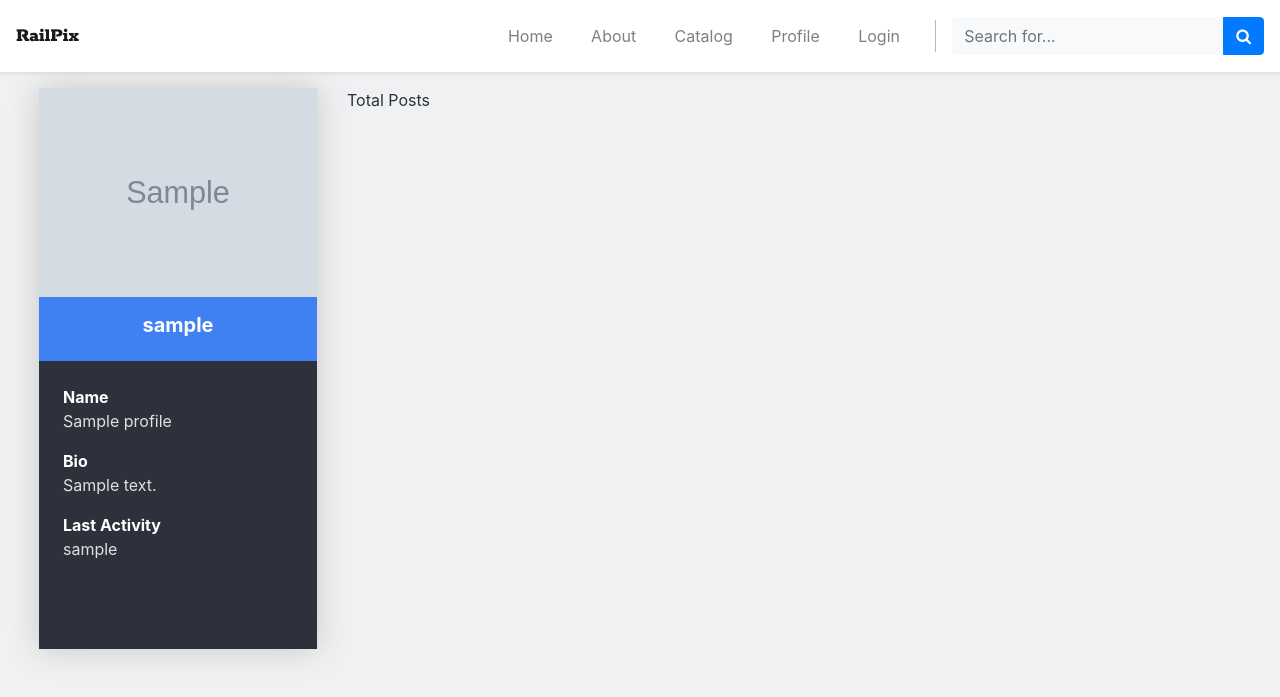
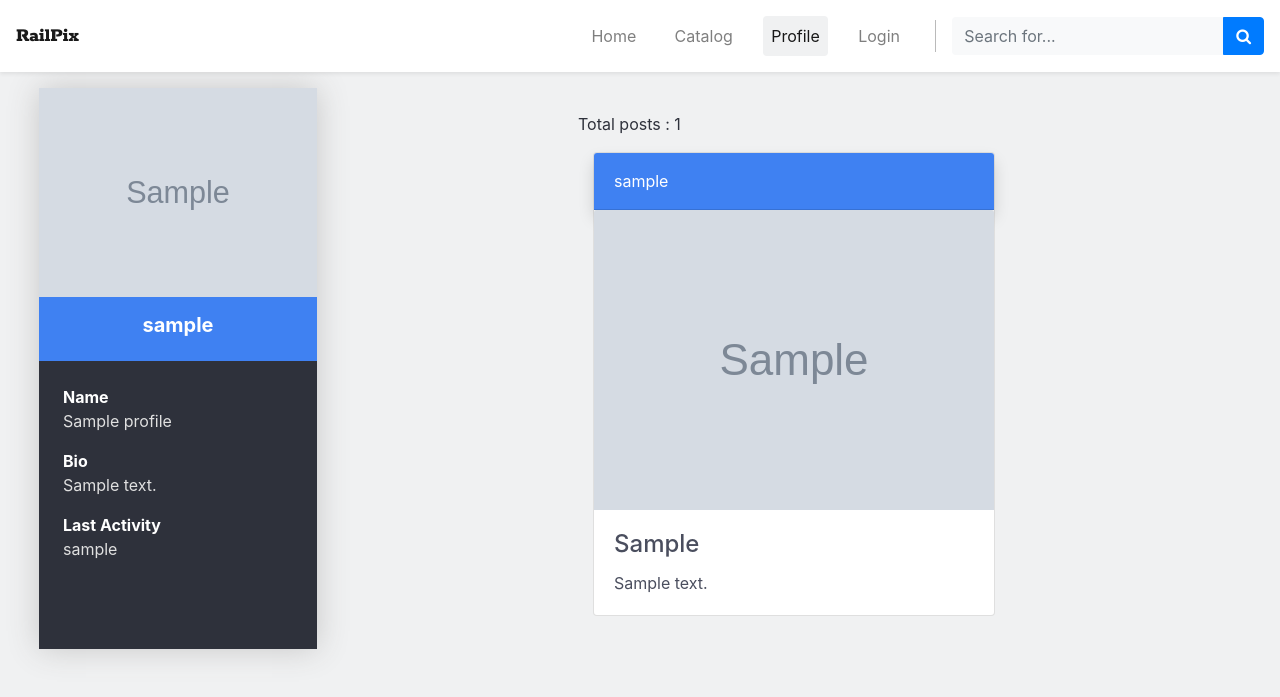
Before and after one commit to Jonbodoe/RailPix, a PHP site: page /profile.php in a window 1280 px wide. Shown: the top 697 px of the page. Run offline with PHP 8.4, Linux system fonts and the light colour scheme; the visitor is signed in with stand-in values (Sample User, id 1); tables that the repository leaves empty or names only in its code hold one stand-in row (values such as "Sample post"); grey boxes marked "Sample" are stand-in pictures.

Commit message:
profile posts added

```diff
--- a/assets/navbar.php
+++ b/assets/navbar.php
@@ -6,21 +6,7 @@
 
   <div class="collapse navbar-collapse" id="navbarSupportedContent">
     <ul class="navbar-nav ml-auto">
-      <li class="nav-item">
-        <a class="nav-link" href="./index.php">Home</a>
-      </li>
-      <li class="nav-item">
-        <a class="nav-link" href="./index.php#about">About</a>
-      </li>
-      <li class="nav-item">
-        <a class="nav-link" href="./catalog.php">Catalog</a>
-      </li>
-      <li class="nav-item">
-        <a class="nav-link" href="./profile.php">Profile</a>
-      </li>
-      <li class="nav-item">
-        <a class="nav-link" href="./login.php">Login</a>
-      </li>
+      <?php require './data/navLinks.php'?>
     </ul>
     <div class="nav-seperate"></div>
     <form class="d-none d-sm-inline-block form-inline ml-auto ml-md-3 my-2 my-md-0 mw-100 navbar-search">
--- a/data/homecards.php
+++ b/data/homecards.php
@@ -1,7 +1,7 @@
 <?php
     require 'dbConn.php';
 
-    $sql = "SELECT * FROM posts";
+    $sql = "SELECT * FROM posts LIMIT 4";
     $result = $connect->query($sql);
         if($result->num_rows > 0) {
             while($item = $result->fetch_assoc()) {
--- a/data/loginUser.php
+++ b/data/loginUser.php
@@ -5,6 +5,4 @@
         $_SESSION['username'] = $_POST['inputUser'];
         echo "<div class='text-white'>" . $_SESSION['username'] ."</div>";
     }
-
-    // ISSUE CANNOT KEEP GET VARIABLE FROM LOGIN TO STAY IN EACH PAGE AFTER INITIAL LOGIN.
 ?>
--- /dev/null
+++ b/data/navLinks.php
@@ -0,0 +1,28 @@
+<?php
+
+    $links = array(
+        'index.php' => 'Home',
+        'catalog.php' => 'Catalog',
+        'profile.php' => 'Profile',
+        'login.php' => 'Login'
+    );
+
+    $currentLink = basename($_SERVER['REQUEST_URI'], '?' . $_SERVER['QUERY_STRING']);
+
+    foreach ($links as $link => $value) {
+        if ($currentLink == $link) {
+            echo '<li class="nav-item">
+                <a class="nav-link active" href="./' . $link . '">' . $value . '</a>
+            </li>';
+        } else {
+            echo '<li class="nav-item">
+                <a class="nav-link" href="./' . $link . '">' . $value . '</a>
+            </li>';
+        }
+    }
+    // function isLogin() {
+
+    // }
+    // isLogin();
+
+?>
--- /dev/null
+++ b/data/usersPosts.php
@@ -0,0 +1,30 @@
+<?php
+require 'dbConn.php';
+$user = $_SESSION['username'];
+$sql = "SELECT profiles.profile_id, profiles.username, profiles.profile_img, posts.*
+        FROM profiles JOIN posts ON (profiles.profile_id = posts.user_id)
+        WHERE profiles.username ='$user';
+        ";
+
+$result = $connect->query($sql);
+if($result->num_rows > 0) {
+    echo '
+        <div class="px-2">
+            <div class="row px-md-2">Total posts : ' . $result->num_rows . '</div>
+        </div>
+        ';
+    while($item = $result->fetch_assoc()) {
+        echo '
+        <div class="card m-3 d-inline-block" style="max-width: 26.5rem;">
+            <div class="card-header py-3 blue-bg text-white shadow">' . $item['username'] . '</div>
+            <img class="card-img-top" src="./img/'. $item['img_str'] .'" alt="Card image cap">
+            <div class="card-body blk-md-text">
+                <h4 class="card-title">' . $item['category'] . '</h4>
+                <p class="card-text">' . $item['details'] .'</p>
+            </div>
+        </div>
+        ';
+    }
+} else {
+    echo "oh no";
+}
--- a/index.php
+++ b/index.php
@@ -2,7 +2,7 @@
 
 <body>
     <?php
-    require './assets/navbar.php';
+        require './assets/navbar.php';
     ?>
     <header id="header" class="container-fluid pt-5 mt-3">
         <div class="row p-4">
@@ -82,7 +82,7 @@
         </div>
     </section>
     <?php
-    require './assets/footer.php';
+        require './assets/footer.php';
     ?>
 
 </body>
--- a/login.php
+++ b/login.php
@@ -24,7 +24,7 @@
                 <div class="col-sm-5">
                     <div class="d-flex justify-content-center black-bg w-100 h-100">
                         <div class="align-self-center">
-                            <form action="./" method="post">
+                            <form action="" method="post">
                                 <h1 class="serif text-white py-3">Login to RailPix</h1>
                                 <div class="form-group">
                                     <label for="inputUser" class="col-form-label text-white">Username</label>
--- a/profile.php
+++ b/profile.php
@@ -16,8 +16,10 @@
                     </div>
                 </div>
                 <div class="col-lg-9">
-                    <div class="">
-                        Total Posts
+                    <div class="p-md-4 d-flex justify-content-center">
+                        <div class="">
+                            <?php require './data/usersPosts.php' ?>
+                        </div>
                     </div>
                 </div>
             </div>
--- a/style/style.css
+++ b/style/style.css
@@ -133,3 +133,13 @@ form select.custom-select, .form-control{
 #results.col-md-9 {
     padding:0;
 }
+.active {
+    background-color: #f0f1f2;
+}
+a.nav-link {
+    border-radius: 0.25rem;
+    transition: 0.2s all
+}
+a.nav-link:hover {
+    background-color: #f0f1f2;
+}
```
Also changed, not shown: img/cngreys.jpg (added), img/cnline.jpg (added).
